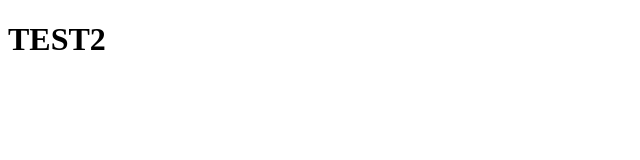
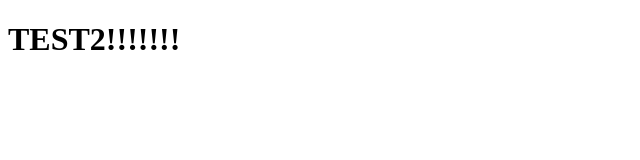
Before and after one commit to cgourdon92/desktop-tutorial, a plain HTML site: page index.html in a window 1280 px wide. Shown: the whole page, without its empty margins (0-640 px from the left). Drawn offline with Linux system fonts and the light colour scheme.

Commit message:
test2bis

```diff
--- a/index.html
+++ b/index.html
@@ -7,6 +7,6 @@
     <title>Document</title>
 </head>
 <body>
-    <h1>TEST2</h1>
+    <h1>TEST2!!!!!!!</h1>
 </body>
 </html>
```
